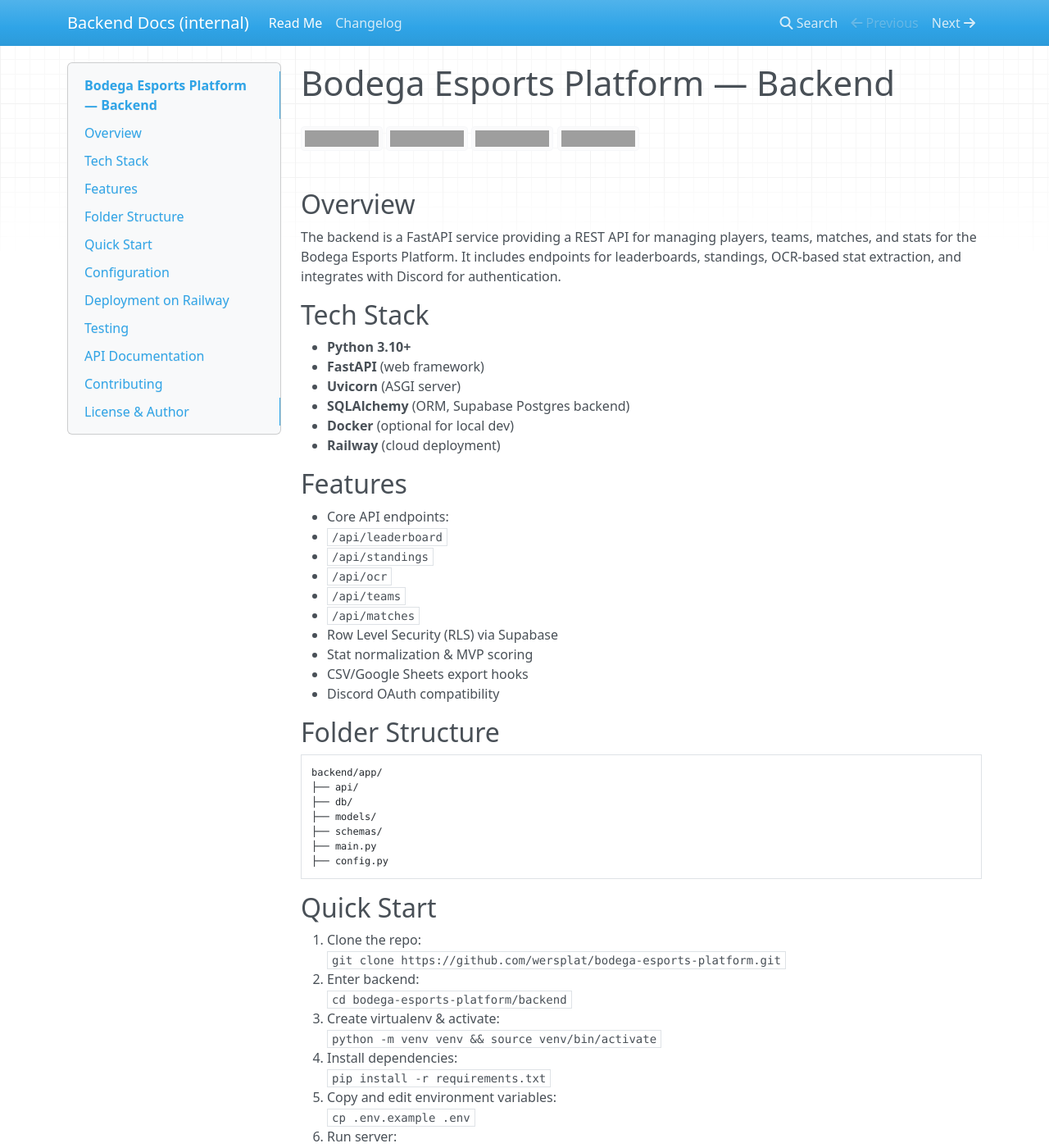
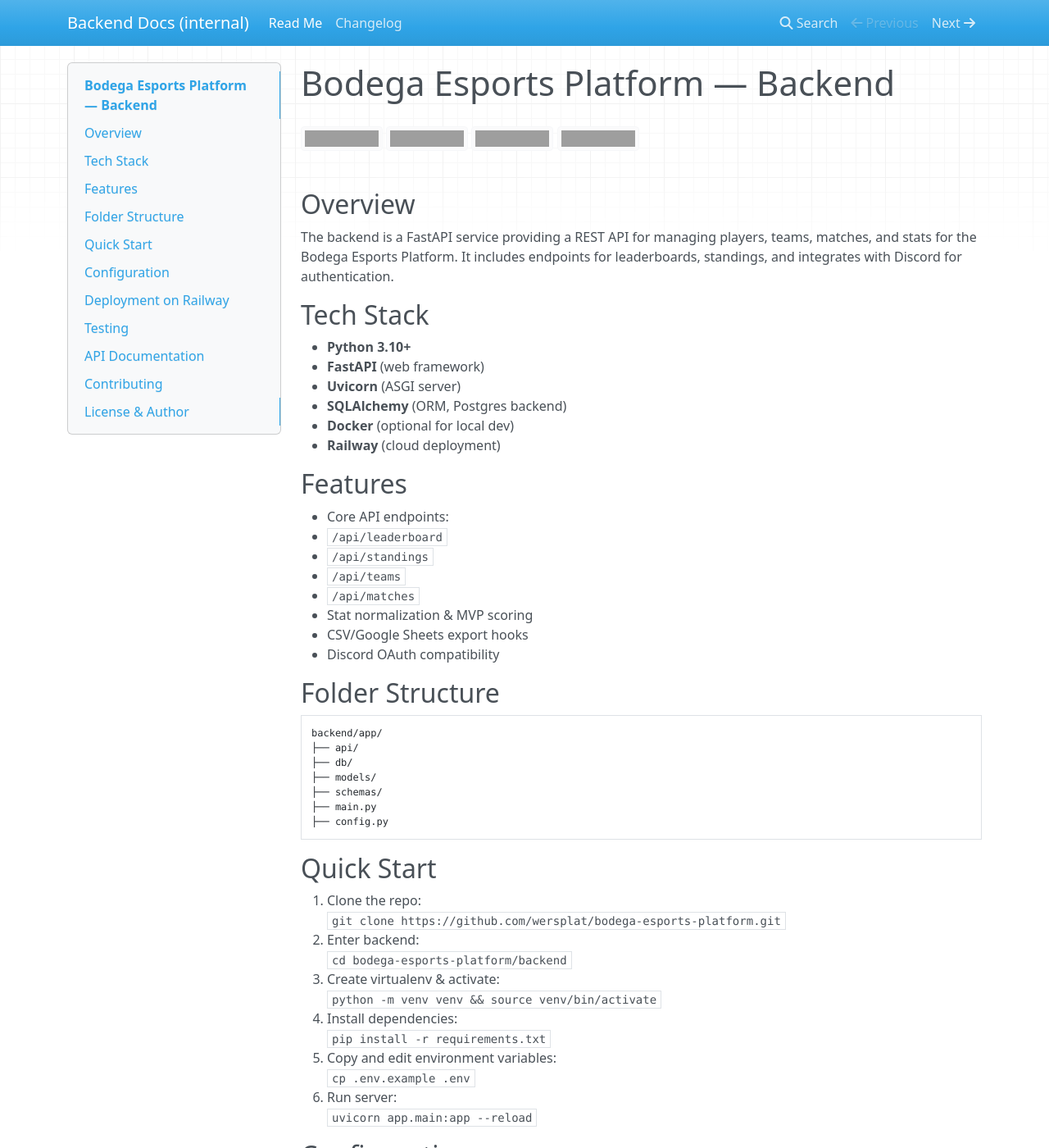
Before and after one commit to wersplat/bodega-backend, an MkDocs documentation site: the page built from docs/Backend-README.md, in a window 1280 px wide and 1400 px high. Shown: the whole window at 82% size. Built offline with MkDocs 1.6.1, drawn with Linux system fonts in a browser that asks for light colours; nearby versions of some CDN libraries; some of the changed text lies outside the part shown; grey boxes are pictures that could not be loaded.

Commit message:
docs: move backend docs to dedicated file and remove OCR/Supabase references

```diff
--- a/docs/Backend-README.md
+++ b/docs/Backend-README.md
@@ -7,14 +7,14 @@
 
 ## Overview
 
-The backend is a FastAPI service providing a REST API for managing players, teams, matches, and stats for the Bodega Esports Platform. It includes endpoints for leaderboards, standings, OCR-based stat extraction, and integrates with Discord for authentication.
+The backend is a FastAPI service providing a REST API for managing players, teams, matches, and stats for the Bodega Esports Platform. It includes endpoints for leaderboards, standings, and integrates with Discord for authentication.
 
 ## Tech Stack
 
 - **Python 3.10+**
 - **FastAPI** (web framework)
 - **Uvicorn** (ASGI server)
-- **SQLAlchemy** (ORM, Supabase Postgres backend)
+- **SQLAlchemy** (ORM, Postgres backend)
 - **Docker** (optional for local dev)
 - **Railway** (cloud deployment)
 
@@ -23,10 +23,8 @@
 - Core API endpoints:
   - `/api/leaderboard`
   - `/api/standings`
-  - `/api/ocr`
   - `/api/teams`
   - `/api/matches`
-- Row Level Security (RLS) via Supabase
 - Stat normalization & MVP scoring
 - CSV/Google Sheets export hooks
 - Discord OAuth compatibility
@@ -62,8 +60,7 @@
 
 Key environment variables:
 
-- `DATABASE_URL` — Supabase Postgres connection string
-- `SUPABASE_KEY` — Supabase service key
+- `DATABASE_URL` — Postgres connection string
 - `DISCORD_OAUTH_CLIENT_ID` / `DISCORD_OAUTH_CLIENT_SECRET` — Discord OAuth credentials
 - `SECRET_KEY` — FastAPI secret
 
```
Also changed, not shown: other parts of docs/Backend-README.md (+0 -1 lines), README.md (+3 -7 lines).
